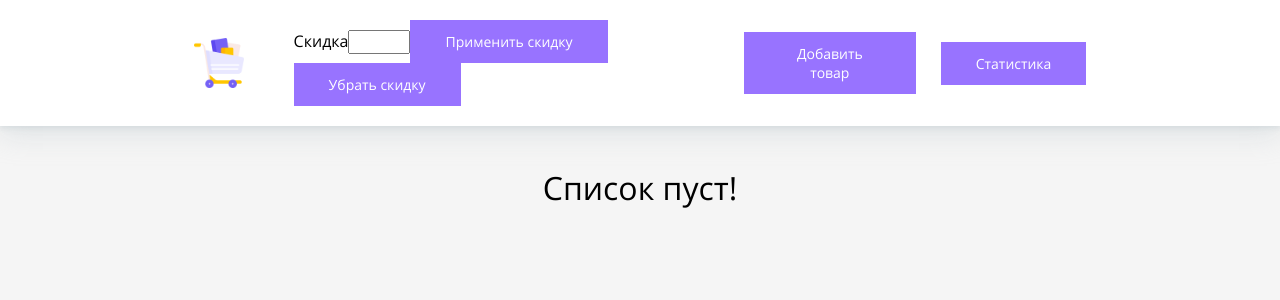
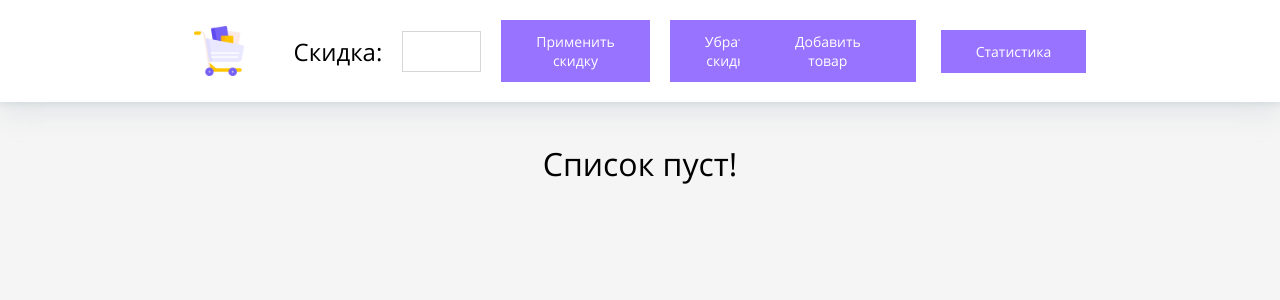
Before and after one commit to alekseyvotencev/shoppingCart, a React (Create React App) app: page / in a window 1280 px wide. Shown: the top 300 px of the page. Built offline with nearby package versions, Linux system fonts and the light colour scheme.

Commit message:
some decomposition and styling

```diff
--- a/src/App.js
+++ b/src/App.js
@@ -3,10 +3,8 @@ import './styles/App.css';
 import ProductList from "./components/ProductList";
 import ProductForm from "./components/ProductForm";
 import MyModal from "./UI/modal/MyModal";
-import MyButton from "./UI/button/MyButton";
-import logo from './img/shopping-cart.png'
 import Statistic from "./components/Statistic";
-import DiscountForm from "./components/DiscountForm";
+import Header from "./components/Header";
 
 function App() {
 
@@ -31,27 +29,14 @@ function App() {
 
   return (
     <div className="App">
-      <div className="header">
-        <div className="container">
-          <img src={logo} alt="Логотип" className="header__logo" />
-          <DiscountForm discount={discount} setDiscount={setDiscount} />
-          <MyButton onClick={() => setModalNewProduct(true)} className="header__button">
-            Добавить товар
-          </MyButton>
-          <MyButton onClick={() => setModalStatistic(true)}>
-            Статистика
-          </MyButton>
-        </div>
-      </div>
+      <Header discount={discount} setDiscount={setDiscount} setModalNewProduct={setModalNewProduct} setModalStatistic={setModalStatistic} />
       <MyModal visible={modalNewProduct} setVisible={setModalNewProduct}>
         <ProductForm create={createProduct} />
       </MyModal>
       <MyModal visible={modalStatistic} setVisible={setModalStatistic}>
         <Statistic products={products} title="Статистика" setVisible={setModalStatistic} discount={discount} />
       </MyModal>
-      <div className="container">
-        <ProductList remove={removeProduct} products={products} title="Список товаров" discount={discount} />
-      </div>
+      <ProductList remove={removeProduct} products={products} title="Список товаров" discount={discount} />
     </div>
   );
 }
--- a/src/components/DiscountForm.jsx
+++ b/src/components/DiscountForm.jsx
@@ -1,12 +1,14 @@
 import React from 'react'
 import MyButton from '../UI/button/MyButton'
+import classes from './modules/DiscountForm.module.css'
 
 const DiscountForm = ({ discount, setDiscount }) => {
 
     return (
-        <form>
-            <label htmlFor="sale">Скидка</label>
+        <form className={classes.discountForm}>
+            <label htmlFor="sale" className={classes.discountLabel}>Скидка:</label>
             <input
+                className={classes.discountInput}
                 value={discount.value}
                 type="number"
                 min="0"
@@ -15,6 +17,7 @@ const DiscountForm = ({ discount, setDiscount }) => {
                 onChange={event => setDiscount({ ...discount, value: event.target.value })}
             />
             <MyButton
+                className={classes.discountButton}
                 onClick={(event) => {
                     event.preventDefault();
                     if (discount.value > 0 && discount.value <= 100) {
--- /dev/null
+++ b/src/components/Header.jsx
@@ -0,0 +1,23 @@
+import React from 'react'
+import MyButton from '../UI/button/MyButton'
+import DiscountForm from './DiscountForm'
+import logo from '../img/shopping-cart.png'
+
+const Header = ({ discount, setDiscount, setModalNewProduct, setModalStatistic }) => {
+    return (
+        < div className="header" >
+            <div className="container">
+                <img src={logo} alt="Логотип" className="header__logo" />
+                <DiscountForm discount={discount} setDiscount={setDiscount} />
+                <MyButton onClick={() => setModalNewProduct(true)} className="header__button">
+                    Добавить товар
+                </MyButton>
+                <MyButton onClick={() => setModalStatistic(true)}>
+                    Статистика
+                </MyButton>
+            </div>
+        </div >
+    )
+}
+
+export default Header
--- a/src/components/ProductForm.jsx
+++ b/src/components/ProductForm.jsx
@@ -1,7 +1,7 @@
 import React, { useState } from 'react'
 import MyButton from '../UI/button/MyButton'
 import MyInput from '../UI/input/MyInput'
-import classes from './ProductForm.module.css'
+import classes from './modules/ProductForm.module.css'
 
 const ProductForm = ({ create }) => {
 
--- a/src/components/ProductItem.jsx
+++ b/src/components/ProductItem.jsx
@@ -1,11 +1,10 @@
 import React from 'react'
 import MyButton from '../UI/button/MyButton'
-import classes from './ProductItem.module.css'
+import classes from './modules/ProductItem.module.css'
 
 const ProductItem = (props) => {
 
     if (props.discount.isSet) {
-        console.log('скидка')
         return (
             <div className={classes.myProduct}>
                 <div className={classes.myProductId}>
@@ -16,10 +15,10 @@ const ProductItem = (props) => {
                 </div>
                 <div className={classes.myProductPrice}>
                     <span className={classes.oldPrice}>
-                        {props.product.price} рублей
+                        {props.product.price} &#8381;
                     </span>
                     <span className={classes.discountedPrice}>
-                        {props.product.price * (1 - props.discount.value / 100)} рублей
+                        {(props.product.price * (1 - props.discount.value / 100)).toFixed(2)} &#8381;
                     </span>
                 </div>
                 <div className={classes.myProductButton}>
@@ -42,7 +41,7 @@ const ProductItem = (props) => {
             </div>
             <div className={classes.myProductPrice}>
                 <span>
-                    {props.product.price} рублей
+                    {props.product.price} &#8381;
                 </span>
             </div>
             <div className={classes.myProductButton}>
--- a/src/components/ProductList.jsx
+++ b/src/components/ProductList.jsx
@@ -1,6 +1,6 @@
 import React from 'react'
 import ProductItem from './ProductItem'
-import classes from './ProductList.module.css';
+import classes from './modules/ProductList.module.css';
 
 const ProductList = ({ products, title, remove, discount }) => {
 
@@ -13,7 +13,8 @@ const ProductList = ({ products, title, remove, discount }) => {
     }
 
     return (
-        <div>
+        <div className="container">
+            <div className={classes.products}>
                 <h1 className={classes.productsTitle}>{title}</h1>
                 <div className={classes.productsRow}>
                     <div className={classes.productsRow_heading}>
@@ -31,8 +32,9 @@ const ProductList = ({ products, title, remove, discount }) => {
                 </div>
                 <div className={classes.productsTable}>
                     {products.map(product =>
-                    <ProductItem remove={remove} product={product} key={product.id} discount={discount}/>
+                        <ProductItem remove={remove} product={product} key={product.id} discount={discount} />
                     )}
+                </div>
             </div>
         </div>
     )
--- a/src/components/Statistic.jsx
+++ b/src/components/Statistic.jsx
@@ -1,6 +1,6 @@
 import React from 'react'
 import MyButton from '../UI/button/MyButton';
-import classes from './Statistic.module.css'
+import classes from './modules/Statistic.module.css'
 
 const Statistic = ({ products, title, setVisible, discount }) => {
 
@@ -26,7 +26,7 @@ const Statistic = ({ products, title, setVisible, discount }) => {
             <div className={classes.statistic}>
                 <h4 className={classes.statisticTitle}>{title}</h4>
                 <p className={classes.statisticCount}>Количество добавленных в данный момент товаров: {products.length}</p>
-                <p className={classes.statisticPrice}>Цена текущего списка товаров: <span className={classes.oldPrice}>{totalPrice}</span> {totalDiscounted} рублей</p>
+                <p className={classes.statisticPrice}>Цена текущего списка товаров: <span className={classes.oldPrice}>{totalPrice}</span> {totalDiscounted.toFixed(2)} &#8381;</p>
                 <MyButton onClick={closeModal}>Закрыть</MyButton>
             </div>
         )
@@ -36,7 +36,7 @@ const Statistic = ({ products, title, setVisible, discount }) => {
         <div className={classes.statistic}>
             <h4 className={classes.statisticTitle}>{title}</h4>
             <p className={classes.statisticCount}>Количество добавленных в данный момент товаров: {products.length}</p>
-            <p className={classes.statisticPrice}>Цена текущего списка товаров: {totalPrice} рублей</p>
+            <p className={classes.statisticPrice}>Цена текущего списка товаров: {totalPrice} &#8381;</p>
             <MyButton onClick={closeModal}>Закрыть</MyButton>
         </div>
     )
--- /dev/null
+++ b/src/components/modules/DiscountForm.module.css
@@ -0,0 +1,26 @@
+.discountForm {
+    width: 50%;
+    display: flex;
+    align-items: center;
+}
+
+.discountInput {
+    margin-right: 20px;
+    padding: 10px;
+    width: 80px;
+    font-weight: 600;
+    font-size: 14px;
+    line-height: 19px;
+    border: 1px solid rgba(51, 51, 51, 0.2);
+}
+
+.discountLabel {
+    margin-right: 20px;
+    font-weight: 600;
+    font-size: 24px;
+    line-height: 33px;
+}
+
+.discountButton {
+    margin-right: 20px;
+}
--- a/src/components/ProductList.module.css
+++ b/src/components/modules/ProductList.module.css
@@ -1,3 +1,8 @@
+.products {
+    margin: 0 auto;
+    width: 87%;
+}
+
 .productsTitle {
     margin: 0;
     margin-bottom: 30px;
@@ -9,7 +14,7 @@
 }
 
 .productsRow_heading {
-    padding: 20px;
+    padding: 8px 20px;
     flex: 1 1 30%;
     font-weight: 400;
     font-size: 12px;
```
Also changed, not shown: src/components/modules/ProductForm.module.css (renamed from src/components/ProductForm.module.css), src/components/modules/ProductItem.module.css (renamed from src/components/ProductItem.module.css), src/components/modules/Statistic.module.css (renamed from src/components/Statistic.module.css), 1 other file (tests, documents, lock files or other folders). Lines whose indentation alone changed are shown as unchanged.
